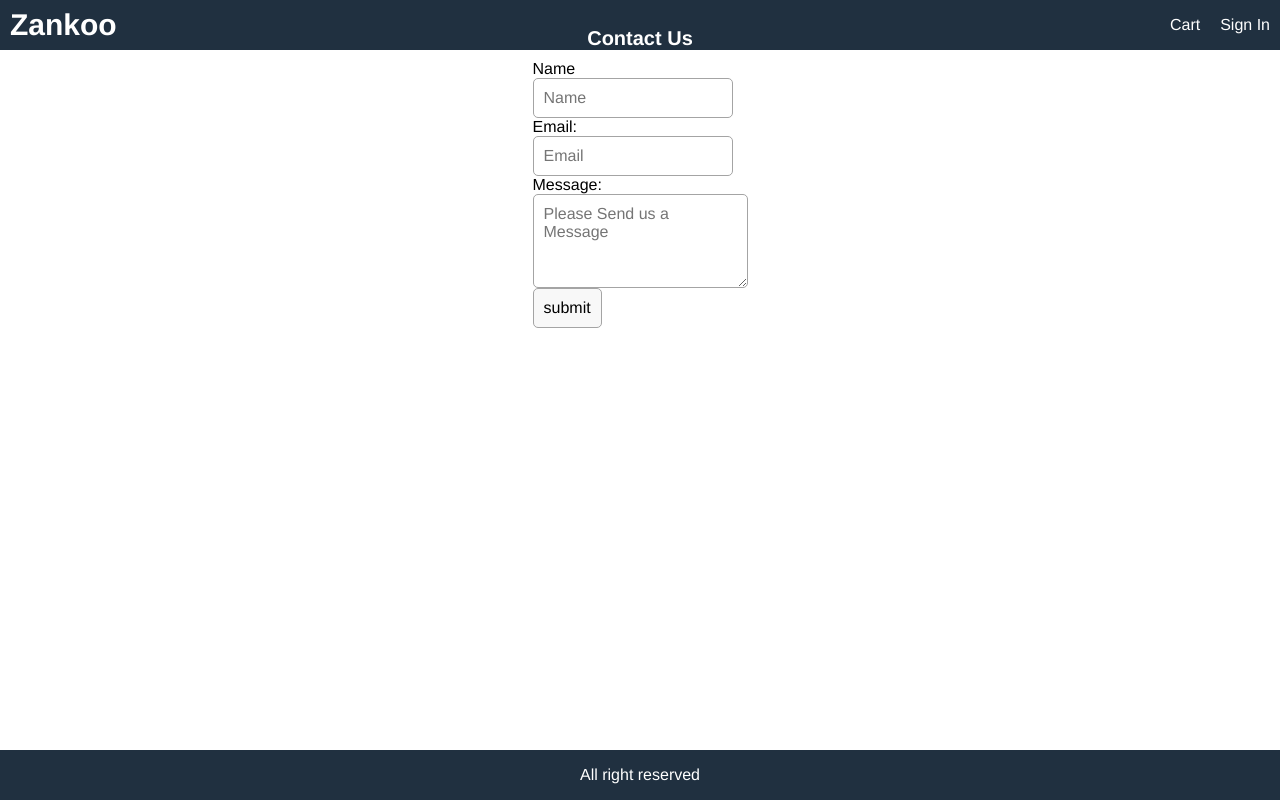
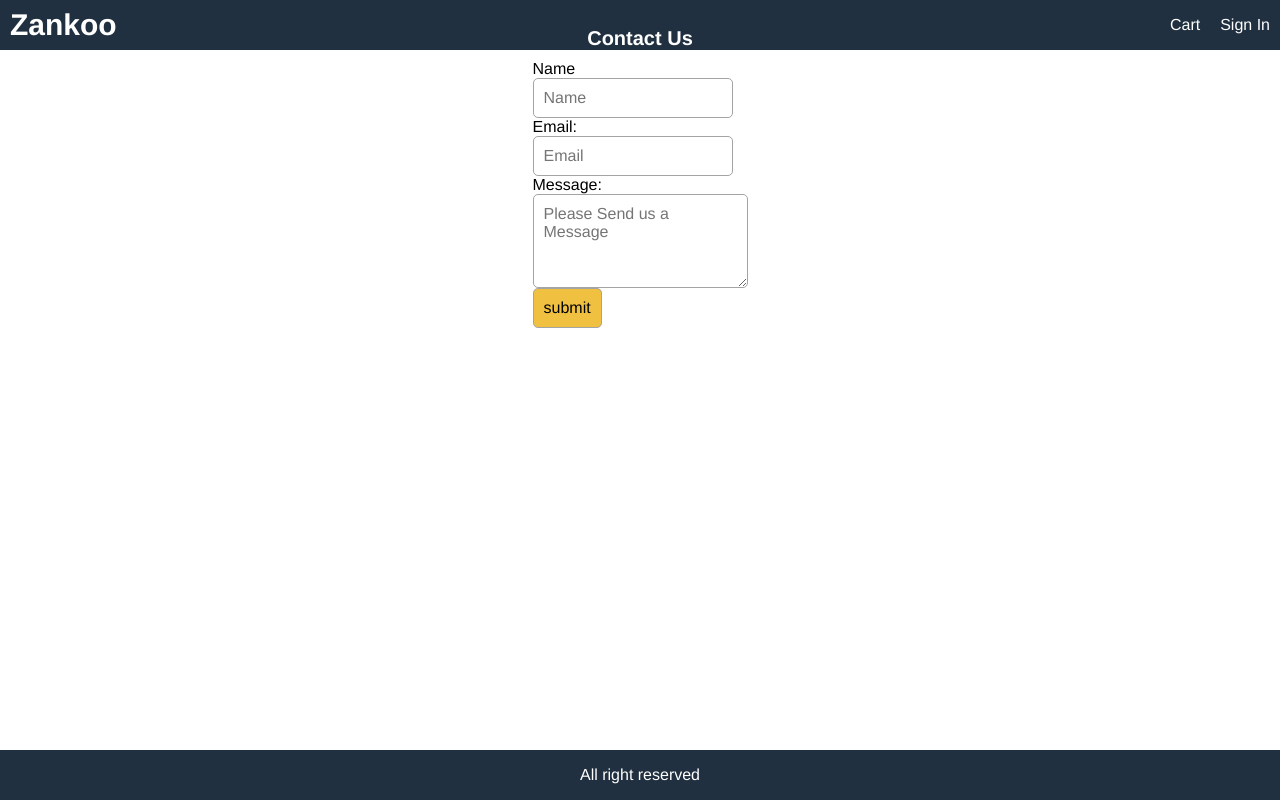
Before and after one commit to ivoveloso/TeaTimez, a React (Create React App) app in the folder client/: page /contactus in a window 1280 px wide. Built offline with nearby package versions, Linux system fonts and the light colour scheme.

Commit message:
coloured submit button

```diff
--- a/client/src/index.css
+++ b/client/src/index.css
@@ -344,3 +344,7 @@ img.large {
 	flex-direction:column;
 	align-items: flex-start;
  }
+
+ .subBtn {
+	background-color: #f0c040;
+  }
```
